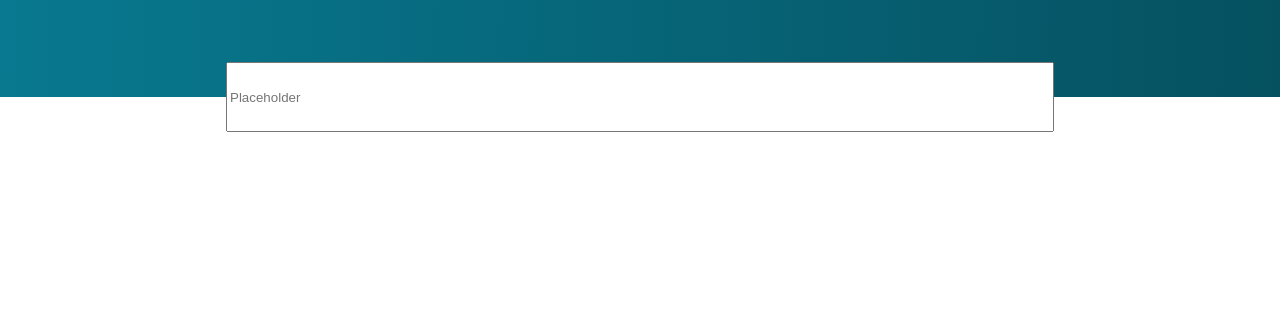
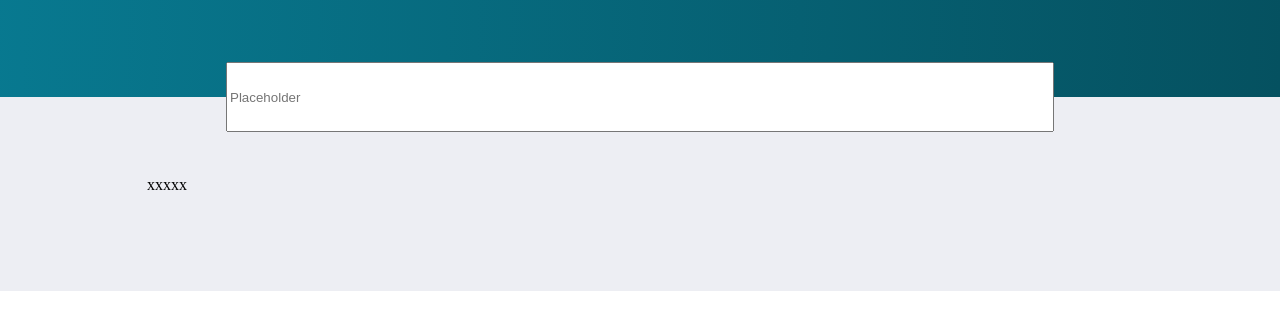
Before and after one commit to d1maro/emoji-finder, a plain HTML site: page index.html in a window 1280 px wide. Shown: the part 198-528 px from the top of the page. Drawn offline with Linux system fonts and the light colour scheme.

Commit message:
add grid section

```diff
--- a/index.html
+++ b/index.html
@@ -21,5 +21,13 @@
             </form>
         </div>
     </header>
+
+    <main class="main">
+        <div class="container">
+            <section class="grid__container">
+            xxxxx
+            </section>
+        </div>
+    </main>
 </body>
 </html>
--- a/styles/style.css
+++ b/styles/style.css
@@ -62,3 +62,16 @@ img {
   min-width: 820px;
   min-height: 64px;
 }
+
+.main {
+  background: #edeef3;
+}
+
+.grid__container {
+  display: grid;
+  grid-template-rows: repeat(4, 1fr);
+  grid-template-columns: repeat(3, 1fr);
+
+  padding-top: 80px;
+  padding-bottom: 50px;
+}
```
